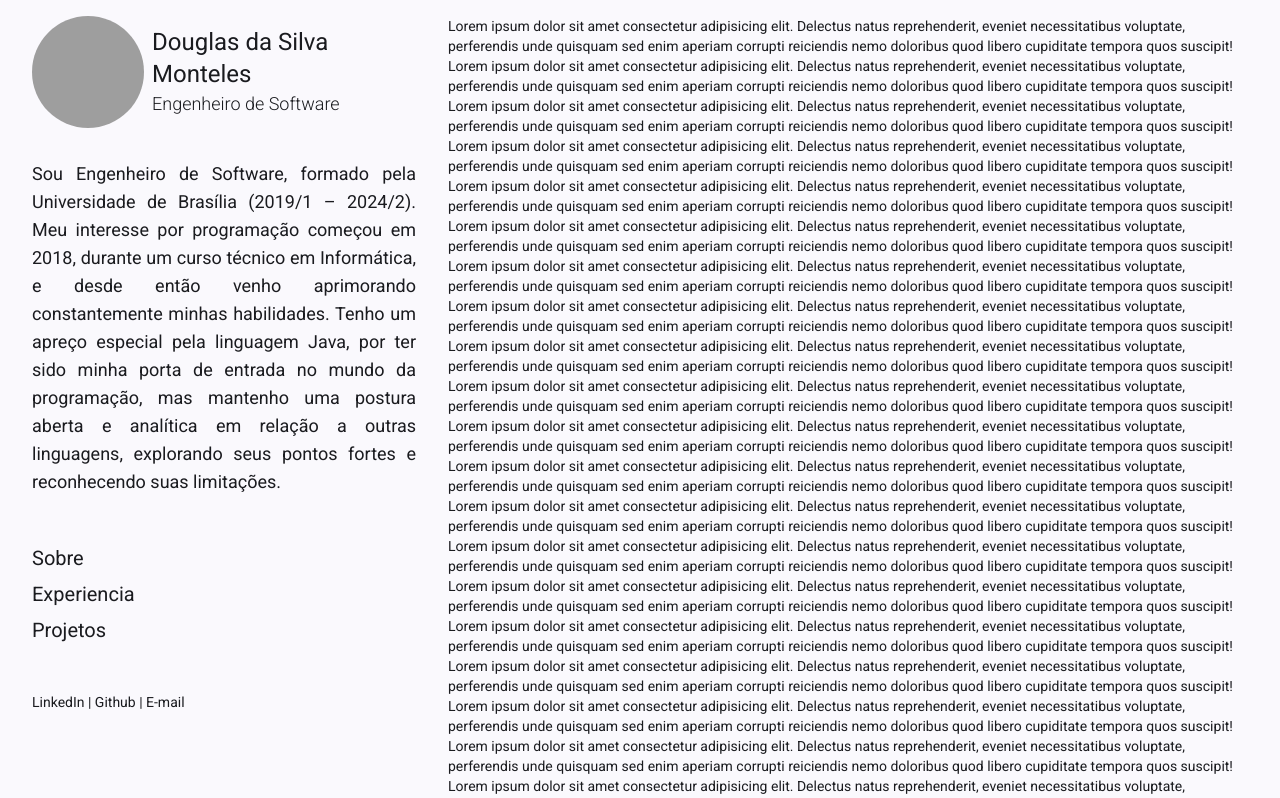
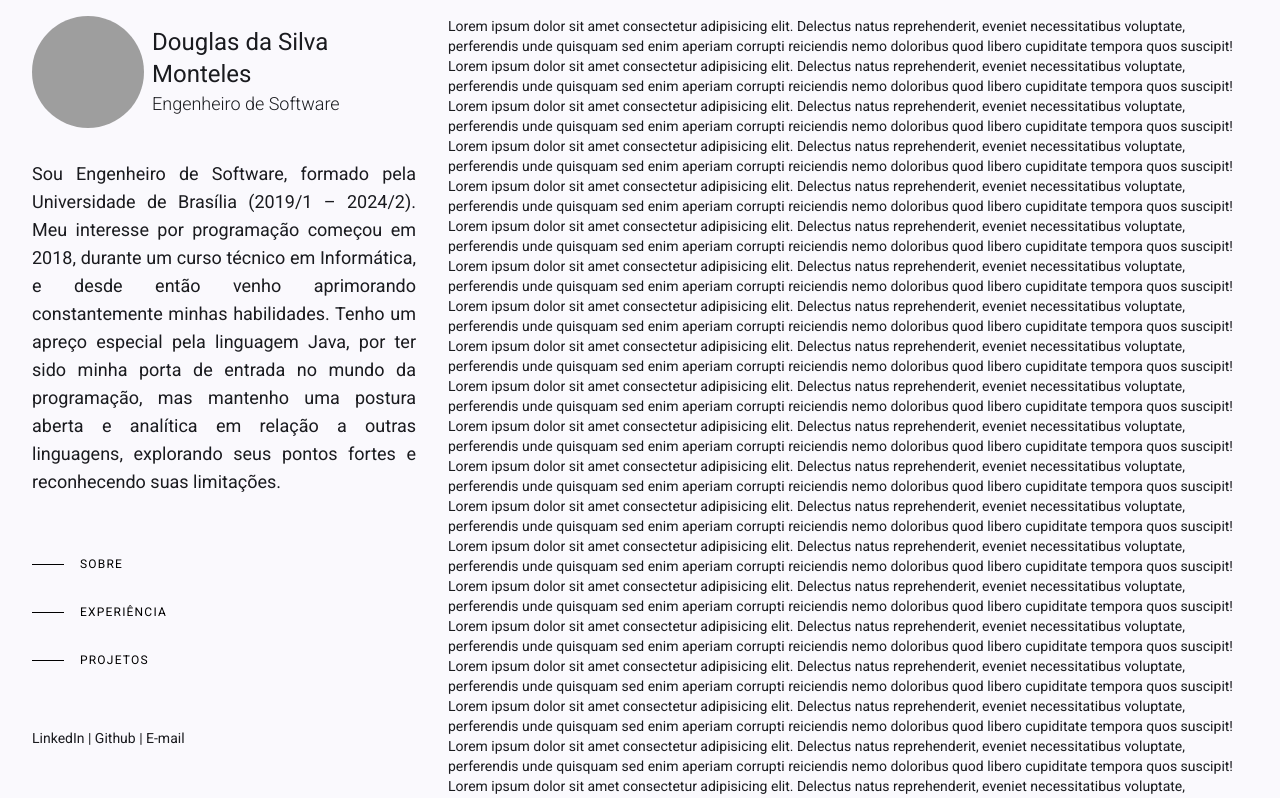
Before and after one commit to DouglasMonteles/DouglasMonteles, an Angular app in the folder portfolio/: page / in a window 1280 px wide. Shown: the top 798 px of the page. Built offline with nearby package versions, Linux system fonts and the light colour scheme; grey boxes are pictures that could not be loaded.

Commit message:
:recycle: converted menu link as a component
Change-Id: Ia449b69d136fa1834b41ce20f5576f79af4e2b00

```diff
--- a/portfolio/src/app/app.html
+++ b/portfolio/src/app/app.html
@@ -38,9 +38,18 @@
 
           <nav class="hidden flex-col gap-2 my-12
             lg:flex lg:text-xl">
-            <a href="#">Sobre</a>
-            <a href="#">Experiencia</a>
-            <a href="#">Projetos</a>
+            <app-menu-link
+              text="Sobre"
+              link="#"
+            />
+            <app-menu-link
+              text="Experiência"
+              link="#"
+            />
+            <app-menu-link
+              text="Projetos"
+              link="#"
+            />
           </nav>
         </div>
 
--- a/portfolio/src/app/app.ts
+++ b/portfolio/src/app/app.ts
@@ -1,13 +1,15 @@
 import { Component, signal } from '@angular/core';
 import { RouterOutlet } from '@angular/router';
 import { Footer } from './components/footer/footer';
+import { MenuLink } from "./components/menu-link/menu-link";
 
 @Component({
   selector: 'app-root',
   imports: [
     RouterOutlet,
     Footer,
-  ],
+    MenuLink
+],
   templateUrl: './app.html',
   styleUrl: './app.scss'
 })
--- /dev/null
+++ b/portfolio/src/app/components/menu-link/menu-link.html
@@ -0,0 +1,9 @@
+<a
+  class="group flex items-center py-3 active"
+  [href]="link"
+>
+  <span class="nav-indicator mr-4 h-px w-8 bg-black transition-all group-hover:w-16 group-hover:bg-gray-400 group-focus-visible:w-16 group-focus-visible:bg-black motion-reduce:transition-none"></span>
+  <span class="nav-text text-xs font-normal uppercase tracking-widest text-black group-hover:text-gray-600 group-focus-visible:text-black">
+    {{text}}
+  </span>
+</a>
--- /dev/null
+++ b/portfolio/src/app/components/menu-link/menu-link.ts
@@ -0,0 +1,17 @@
+import { Component, Input, signal } from '@angular/core';
+
+@Component({
+  selector: 'app-menu-link',
+  imports: [],
+  templateUrl: './menu-link.html',
+  styleUrl: './menu-link.scss'
+})
+export class MenuLink {
+
+  @Input()
+  text: string = "";
+
+  @Input()
+  link: string = "#";
+
+}
```
Also changed, not shown: portfolio/src/app/components/menu-link/menu-link.scss (added), 1 other file (tests, documents, lock files or other folders).
